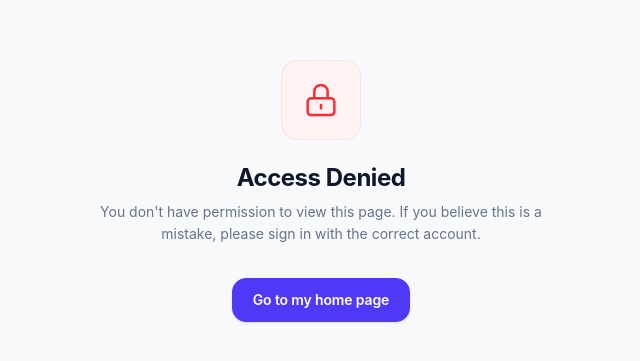
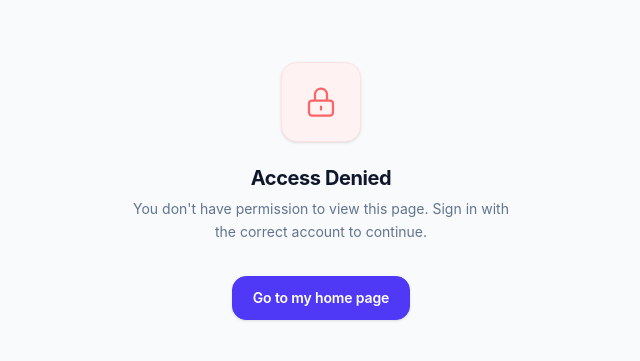
Before and after one commit to KasundiRanaweera/Application_Tracking_System-Frontend, a React (Vite) app: page /unauthorized in a window 1280 px wide. Shown: the part 209-570 px from the top of the page, without its empty margins (319-959 px from the left). Built offline with nearby package versions, Linux system fonts and the light colour scheme; no server answers.

Commit message:
Redesign: Unauthorized page

```diff
--- a/src/pages/UnauthorizedPage.jsx
+++ b/src/pages/UnauthorizedPage.jsx
@@ -13,22 +13,24 @@ export default function UnauthorizedPage() {
   }
 
   return (
-    <div className="min-h-screen bg-[#f7f9fb] flex items-center justify-center px-4">
-      <div className="text-center max-w-md">
+    <div className="min-h-screen bg-slate-50 flex items-center
+      justify-center px-4">
+      <div className="text-center max-w-sm animate-fade-up">
         <div className="w-20 h-20 bg-red-50 rounded-2xl flex items-center
-          justify-center mx-auto mb-6 border border-red-100">
-          <svg className="w-10 h-10 text-red-500" fill="none"
+          justify-center mx-auto mb-6 border border-red-100 shadow-sm">
+          <svg className="w-9 h-9 text-red-400" fill="none"
             stroke="currentColor" viewBox="0 0 24 24">
-            <path strokeLinecap="round" strokeLinejoin="round" strokeWidth={1.5}
+            <path strokeLinecap="round" strokeLinejoin="round"
+              strokeWidth={1.5}
               d="M12 15v2m-6 4h12a2 2 0 002-2v-6a2 2 0 00-2-2H6a2 2 0 00-2 2v6a2 2 0 002 2zm10-10V7a4 4 0 00-8 0v4h8z"/>
           </svg>
         </div>
-        <h1 className="text-2xl font-bold text-[#0f172a] font-sans mb-2">
+        <h1 className="text-xl font-black text-slate-900 tracking-tight mb-2">
           Access Denied
         </h1>
-        <p className="text-[#64748b] font-sans text-sm mb-8 leading-relaxed">
-          You don't have permission to view this page. If you believe this is a mistake,
-          please sign in with the correct account.
+        <p className="text-sm text-slate-500 mb-8 leading-relaxed">
+          You don't have permission to view this page.
+          Sign in with the correct account to continue.
         </p>
         <Button onClick={goHome} size="lg">
           Go to my home page
```
